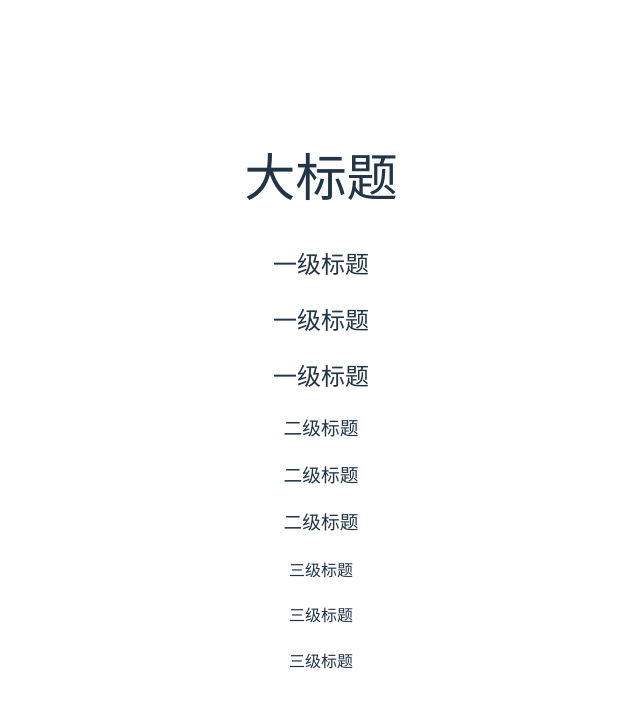
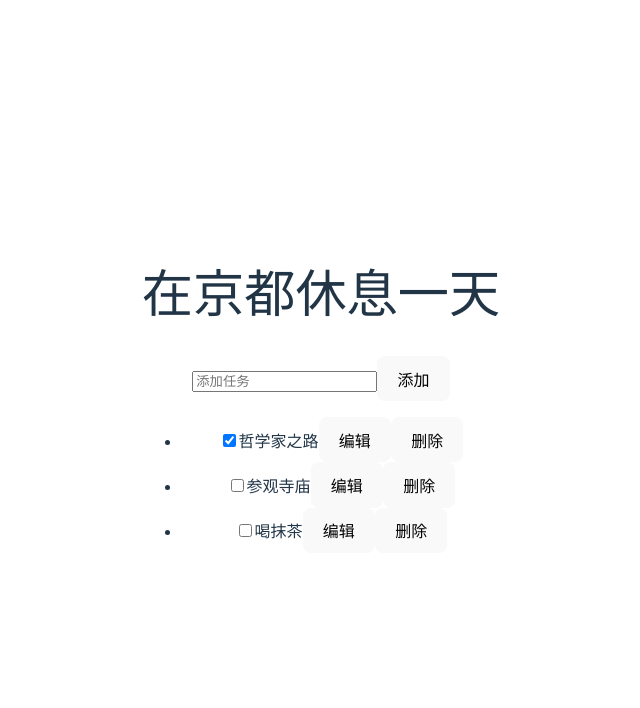
Before and after one commit to hooksl/react-learn, a React (Vite) app: page / in a window 1280 px wide. Shown: the top 708 px of the page, without its empty margins (319-959 px from the left). Built offline with nearby package versions, Linux system fonts and the light colour scheme.

Commit message:
上下文和状态管理结合

```diff
--- a/src/App.jsx
+++ b/src/App.jsx
@@ -1,5 +1,5 @@
 import './App.css'
-import TaskApp from './learn/03-managing-state/06-Context/Page'
+import TaskApp from './learn/03-managing-state/07-scaling-up-with-reducer-and-context/Page'
 function App() {
     return (
         <div>
--- /dev/null
+++ b/src/learn/03-managing-state/07-scaling-up-with-reducer-and-context/AddTask.jsx
@@ -0,0 +1,26 @@
+import { useState, useContext } from 'react';
+import { useTasksDispatch } from './TaskContext.jsx';
+
+export default function AddTask({ onAddTask }) {
+    const [text, setText] = useState('');
+    const dispatch = useTasksDispatch();
+    return (
+        <>
+            <input
+                placeholder="添加任务"
+                value={text}
+                onChange={e => setText(e.target.value)}
+            />
+            <button onClick={() => {
+                setText('');
+                dispatch({
+                    type: 'added',
+                    id: nextId++,
+                    text: text,
+                });
+            }}>添加</button>
+        </>
+    );
+}
+
+let nextId = 3;
--- /dev/null
+++ b/src/learn/03-managing-state/07-scaling-up-with-reducer-and-context/Page.jsx
@@ -0,0 +1,13 @@
+import AddTask from './AddTask.jsx';
+import TaskList from './TaskList.jsx';
+import { TasksProvider } from './TaskContext.jsx';
+
+export default function TaskApp() {
+    return (
+        <TasksProvider>
+            <h1>在京都休息一天</h1>
+            <AddTask />
+            <TaskList />
+        </TasksProvider>
+    );
+}
--- /dev/null
+++ b/src/learn/03-managing-state/07-scaling-up-with-reducer-and-context/TaskContext.jsx
@@ -0,0 +1,62 @@
+import { createContext, useContext, useReducer } from 'react';
+
+const TasksContext = createContext(null);
+const TasksDispatchContext = createContext(null);
+
+export function TasksProvider({ children }) {
+    const [tasks, dispatch] = useReducer(
+        tasksReducer,
+        initialTasks
+    );
+
+    return (
+        <TasksContext.Provider value={tasks}>
+            <TasksDispatchContext.Provider
+                value={dispatch}
+            >
+                {children}
+            </TasksDispatchContext.Provider>
+        </TasksContext.Provider>
+    );
+}
+
+export function useTasks() {
+    return useContext(TasksContext);
+}
+
+export function useTasksDispatch() {
+    return useContext(TasksDispatchContext);
+}
+
+function tasksReducer(tasks, action) {
+    switch (action.type) {
+        case 'added': {
+            return [...tasks, {
+                id: action.id,
+                text: action.text,
+                done: false
+            }];
+        }
+        case 'changed': {
+            return tasks.map(t => {
+                if (t.id === action.task.id) {
+                    return action.task;
+                } else {
+                    return t;
+                }
+            });
+        }
+        case 'deleted': {
+            return tasks.filter(t => t.id !== action.id);
+        }
+        default: {
+            throw Error('未知操作：' + action.type);
+        }
+    }
+}
+
+const initialTasks = [
+    { id: 0, text: '哲学家之路', done: true },
+    { id: 1, text: '参观寺庙', done: false },
+    { id: 2, text: '喝抹茶', done: false }
+];
--- /dev/null
+++ b/src/learn/03-managing-state/07-scaling-up-with-reducer-and-context/TaskList.jsx
@@ -0,0 +1,76 @@
+import { useState, useContext } from 'react';
+import { useTasks, useTasksDispatch } from './TaskContext.jsx';
+
+export default function TaskList() {
+    const tasks = useTasks();
+    return (
+        <ul>
+            {tasks.map(task => (
+                <li key={task.id}>
+                    <Task task={task} />
+                </li>
+            ))}
+        </ul>
+    );
+}
+
+function Task({ task }) {
+    const [isEditing, setIsEditing] = useState(false);
+    const dispatch = useTasksDispatch();
+    let taskContent;
+    if (isEditing) {
+        taskContent = (
+            <>
+                <input
+                    value={task.text}
+                    onChange={e => {
+                        dispatch({
+                            type: 'changed',
+                            task: {
+                                ...task,
+                                text: e.target.value
+                            }
+                        });
+                    }} />
+                <button onClick={() => setIsEditing(false)}>
+                    保存
+                </button>
+            </>
+        );
+    } else {
+        taskContent = (
+            <>
+                {task.text}
+                <button onClick={() => setIsEditing(true)}>
+                    编辑
+                </button>
+            </>
+        );
+    }
+    return (
+        <label>
+            <input
+                type="checkbox"
+                checked={task.done}
+                onChange={e => {
+                    dispatch({
+                        type: 'changed',
+                        task: {
+                            ...task,
+                            done: e.target.checked
+                        }
+                    });
+                }}
+            />
+            {taskContent}
+            <button onClick={() => {
+                dispatch({
+                    type: 'deleted',
+                    id: task.id
+                });
+            }}>
+                删除
+            </button>
+        </label>
+    );
+}
```
